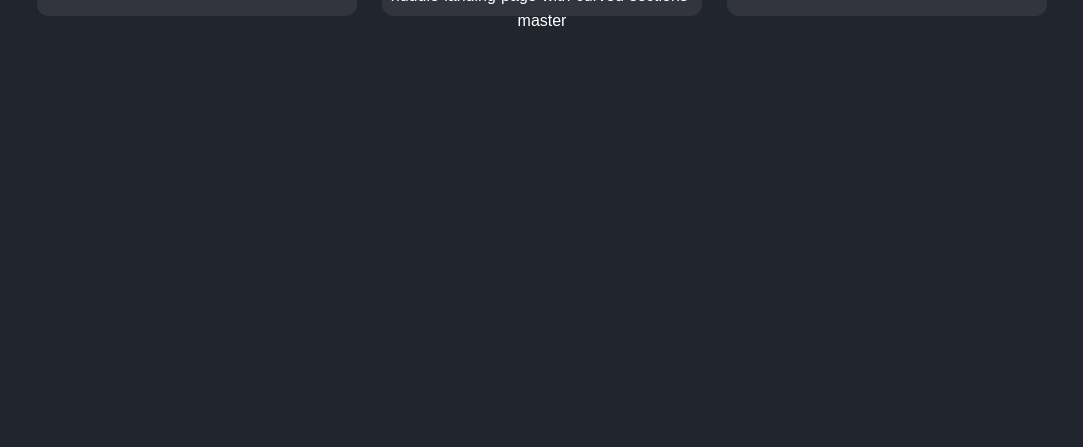
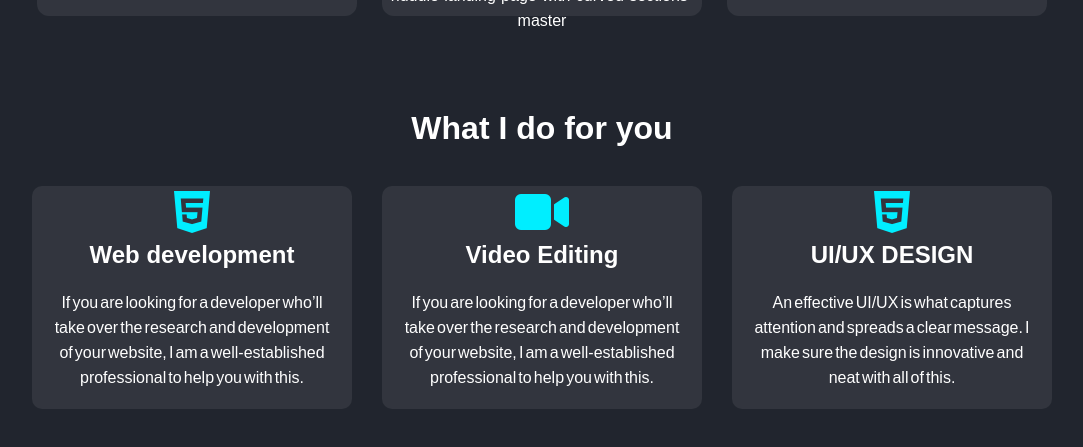
Before and after one commit to NazmulHasanShefat/Nazmul_Portfolio, a plain HTML site: page index.html in a window 1280 px wide. Shown: the part 1447-1894 px from the top of the page, without its empty margins (98-1181 px from the left). Before the commit the page ends 1507 px from the top, so only its background shows below. Drawn offline with Linux system fonts and the light colour scheme.

Commit message:
some modification

```diff
--- a/index.html
+++ b/index.html
@@ -126,6 +126,46 @@
     </div>
     <!-- end project container -->
 
+    <!-- sarvises starat  -->
+    <div class="sarvices-conatainer-titel">
+        <h1>What I do for you</h1>
+    </div>
+    <div class="sarvices-container">
+        <div class="sarvice">
+            <div class="sarvice-logo">
+                <i class="fa-brands fa-html5"></i>
+            </div>
+            <div class="sarvice-name"><h2>Web development</h2></div>
+            <div class="sarvice-detail">
+                <p>If you are looking for a developer who’ll take over the research and development of your website, I am a well-established professional to help you with this.</p>
+            </div>
+        </div>
+        <div class="sarvice">
+            <div class="sarvice-logo">
+                <i class="fa-solid fa-video"></i>
+            </div>
+            <div class="sarvice-name"><h2>Video Editing</h2></div>
+            <div class="sarvice-detail">
+                <p>If you are looking for a developer who’ll take over the research and development of your website, I am a well-established professional to help you with this.</p>
+            </div>
+        </div>
+        <div class="sarvice">
+            <div class="sarvice-logo">
+                <i class="fa-brands fa-html5"></i>
+            </div>
+            <div class="sarvice-name"><h2>UI/UX DESIGN</h2></div>
+            <div class="sarvice-detail">
+                <p>An effective UI/UX is what captures attention and spreads a clear message. I make sure the design is innovative and neat with all of this.</p>
+            </div>
+        </div>
+      </div>
+    <!-- end sarvises continer -->
+
+    <!-- skill continer  -->
+
+    <!-- end skill continer -->
+
+
 
 
     <script src="./script.js"></script>
--- a/style.css
+++ b/style.css
@@ -425,7 +425,6 @@ body{
         width: 100%;
         height: max-content;
         flex-direction: column;
-        margin-left:10%;
         gap:25px;
     }
     .project-titel {
@@ -434,9 +433,77 @@ body{
     .projects-1 {
         width: 80%;
         height: 92%;
+        margin-left: 10%;
     }
     .project-deatail {
         padding:10px;
     }
 }
 /* end project section */
+
+/* start sarvices contier */
+.sarvices-conatainer-titel{
+    width: 100%;
+    height: max-content;
+    text-align: center;
+    font-family: var(--heading_font);
+    color:var(--text-color);
+    margin-top:50px;
+}
+.sarvices-container{
+    width: 100%;
+    height: 300px;
+    display:flex;
+    justify-content:center;
+    align-items: center;
+    gap:30px;
+}
+.sarvice{
+    width: 25%;
+    height: max-content;
+    background-color: var(--card_background);
+    border-radius:10px;
+}
+.sarvice-logo{
+    width: 100%;
+    height: max-content;
+    font-size: 3rem;
+    color:var(--primary-color);
+    text-align: center;
+}
+.sarvice-name{
+    width: 100%;
+    height: max-content;
+    font-family: var(--heading_font);
+    color:var(--text-color);
+    text-align: center;
+}
+.sarvice-detail{
+    width: 100%;
+    height: auto;
+    color:var(--text-color);
+    font-family: var(--primaryFont);
+    text-align: center;
+    padding:20px;
+}
+/* resonsib sarvices */
+@media screen and (max-width:768px) {
+    .sarvices-container{
+        width: 100%;
+        height: max-content;
+        flex-direction:column;
+    }
+    .sarvice{
+        width: 80%;
+        height: max-content;
+    }
+    .sarvices-conatainer-titel {
+        margin-top:120px;
+        margin-bottom:30px;
+    }
+}
+@media screen and (max-width:450px) {
+    .sarvice-detail {
+        font-size: .9rem;
+     }
+}
```
